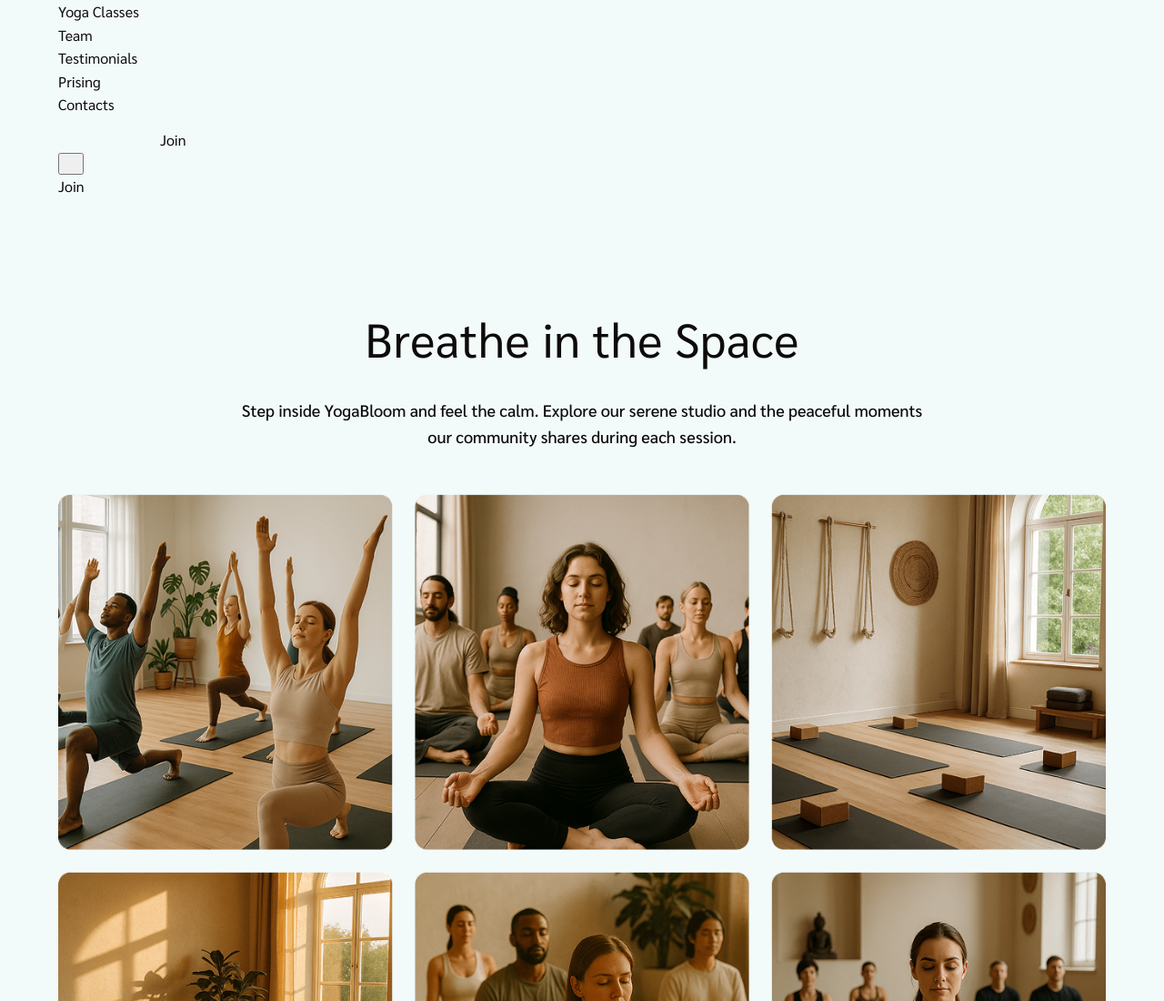
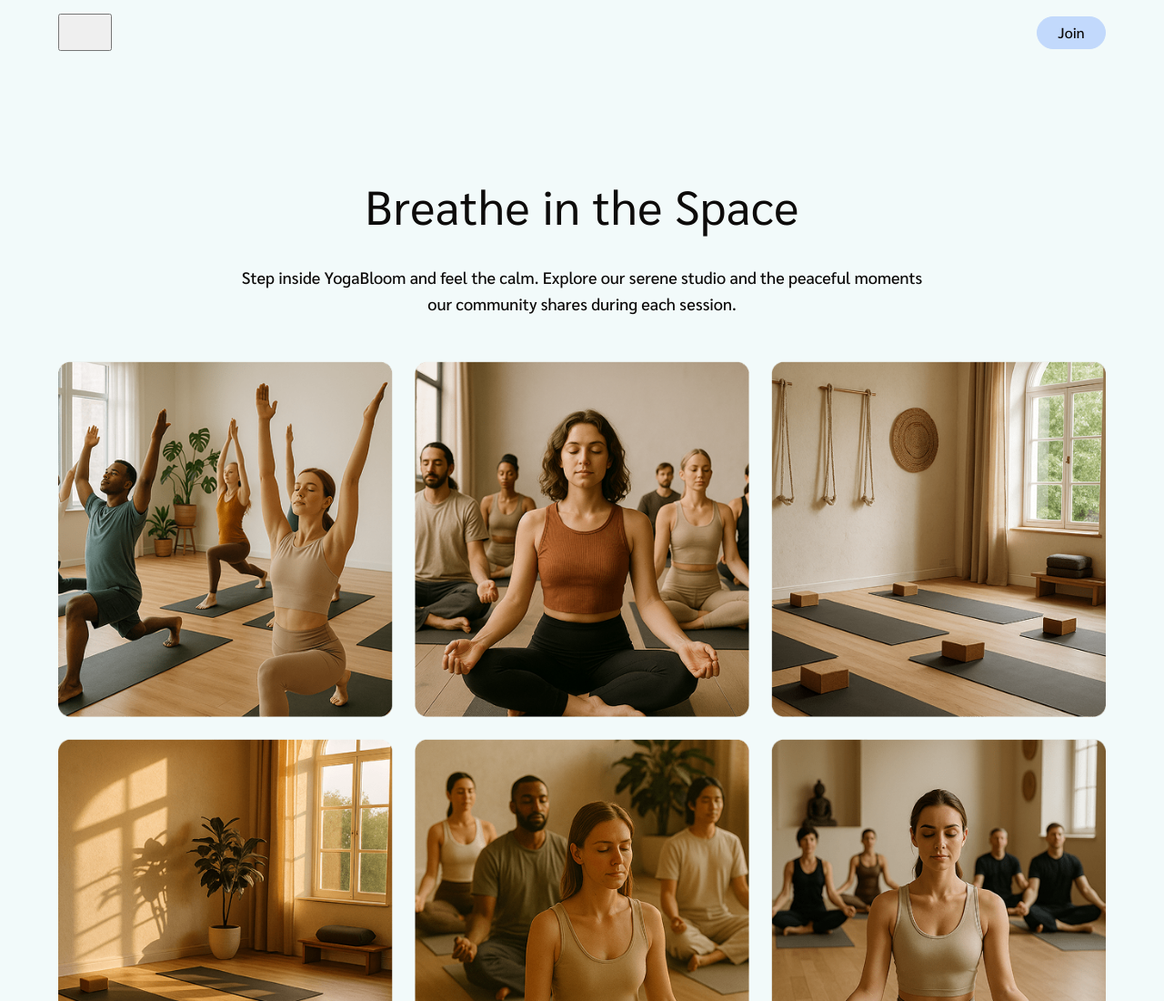
Before and after one commit to GoitStudentsWorks/119_html-css_Atom1530, a website built with Vite: page src/index.html in a window 1280 px wide. Shown: the top 1100 px of the page at 91% size. Built offline with nearby package versions, Linux system fonts and the light colour scheme; files whose address does not match are found by name.

Commit message:
add header mob and tab

```diff
--- a/src/css/header.css
+++ b/src/css/header.css
@@ -1,17 +1,74 @@
-/* header-container */
+/* header-page */
 .header-page {
-  background-color: #f2fafa;
+  height: 64px;
 }
-.header-container {
+.visually-hidden {
+  position: absolute;
+  width: 1px;
+  height: 1px;
+  margin: -1px;
+  border: 0;
+  padding: 0;
+  white-space: nowrap;
+  clip-path: inset(100%);
+  clip: rect(0 0 0 0);
+  overflow: hidden;
+}
+
+/* .header-section {
   display: flex;
   align-items: center;
   justify-content: space-between;
-}
+} */
 
 /* navigation header  */
 
+.header-mob {
+  display: flex;
+  align-items: center;
+  justify-content: space-between;
+  margin: 15px 0;
+}
+
+.navbar-svg {
+  fill: #0d0b0a;
+  stroke: #0d0b0a;
+}
+/* .header-navigation-list {
+  display: flex;
+} */
+
 /* logo yogabloom */
+.logo-link {
+  display: flex;
+}
+.logo-link-svg {
+  stroke: black;
+  fill: #fff;
+}
 
 /* a-Join */
+.link-join {
+  display: flex;
+  justify-content: center;
+  background: #c2d9fc;
+  border: 1px solid #c2d9fc;
+  border-radius: 100px;
+  width: 74px;
+  height: 34px;
+  font-weight: 500;
+  font-size: 16px;
+  line-height: 1.6;
+  color: #0d0b0a;
+}
+.join-p {
+  padding: 4px 22px;
+}
+
+@media (min-width: 768px) {
+  .header-page {
+    height: 72px;
+  }
+}
 
 /* navbar mobile menu */
--- a/src/partials/header.html
+++ b/src/partials/header.html
@@ -1,8 +1,8 @@
 <header class="header-page">
-  <div class="container header-container">
-    <!-- navigation header -->
+  <div class="container">
+    <div class="header-section">
       <nav class="header-navigation">
-      <ul class="header-navigation-list">
+        <ul class="header-navigation-list visually-hidden">
           <li class="navigation-list-item">
             <a class="navigation-item-link" href="">Yoga Classes</a>
           </li>
@@ -19,6 +19,13 @@
             <a class="navigation-item-link" href="">Contacts</a>
           </li>
         </ul>
+        <div class="header-mob">
+          <!-- logo navbar -->
+          <button type="button" class="navbar-button">
+            <svg class="navbar-svg" width="43" height="32">
+              <use href="./images/icons.svg#icon-navbar"></use>
+            </svg>
+          </button>
           <!-- logo yogabloom -->
           <a class="logo-link" href="/src/index.html">
             <svg class="logo-link-svg" width="108" height="32">
@@ -26,11 +33,14 @@
             </svg>
           </a>
           <!-- a-Join -->
-      <a href="">Join</a>
+          <a class="link-join" href="#"> <p class="join-p">Join</p></a>
+        </div>
       </nav>
     </div>
+  </div>
+
   <!-- navbar mobile menu -->
-  <div class="navbar-menu">
+  <!-- <div class="navbar-menu">
     <div class="container navbar-menu-container">
       <button type="button" class="navbar-close">
         <svg class="navbar-close-svg" width="12" height="12">
@@ -46,8 +56,8 @@
           <li class="navbar-item"><a href="navbar-link"></a></li>
         </ul>
       </nav>
-      <!-- a-Join -->
-      <a href="">Join</a>
+
+      <a href=""></a>
     </div>
-  </div>
+  </div> -->
 </header>
```
Lines whose indentation alone changed are shown as unchanged.
